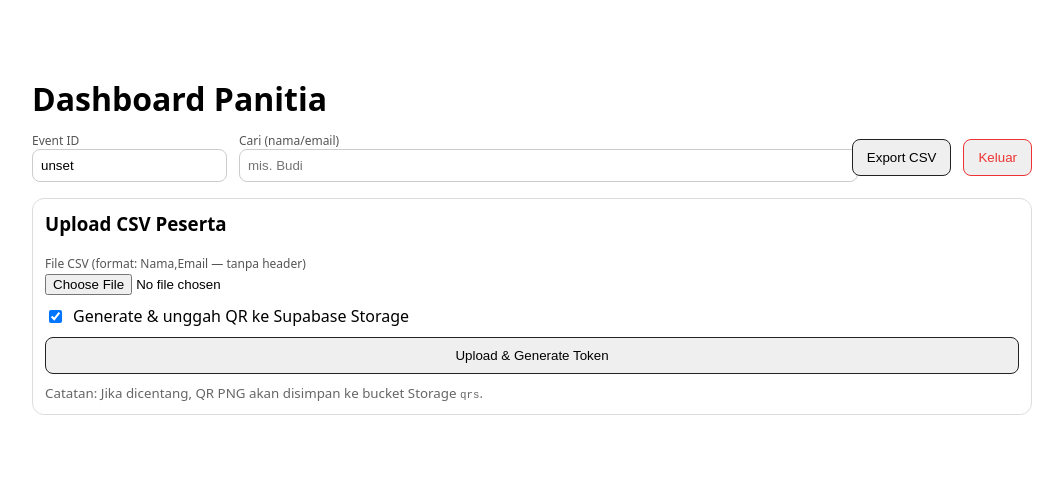
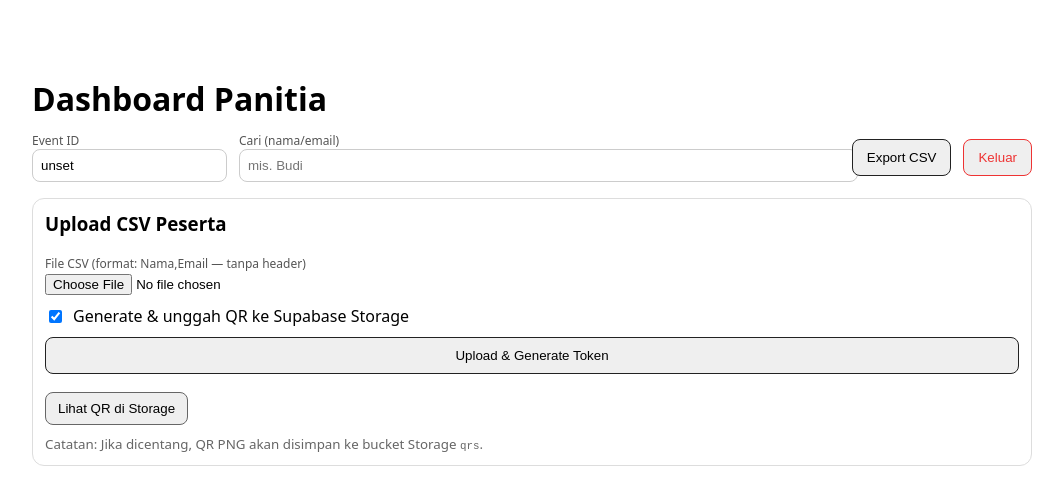
Before and after one commit to Dangetawidjaja/presensi-qr-nextjs, a Next.js app in the folder presensi-qr-nextjs/: page /admin in a window 1280 px wide. Both pictures are taken after typing "Sample123" into the empty fields and a click on the button "Masuk". Shown: the top 504 px of the page, without its empty margins (108-1171 px from the left). Built offline with nearby package versions, Linux system fonts and the light colour scheme; no server answers.

Commit message:
Update page.tsx

```diff
--- a/presensi-qr-nextjs/app/admin/page.tsx
+++ b/presensi-qr-nextjs/app/admin/page.tsx
@@ -135,11 +135,31 @@ export default function AdminPage() {
               <button type="submit" style={{padding:'10px 14px',border:'1px solid #222',borderRadius:8,cursor:'pointer'}}>
                 Upload & Generate Token
               </button>
+
+              {/* Cek Storage */}
+              <div style={{marginTop:8}}>
+                <button
+                  type="button"
+                  onClick={async () => {
+                    if (!adminKey) { alert('Masukkan ADMIN_KEY dulu'); return; }
+                    const res = await fetch(`/api/admin/storage-list?event_id=${encodeURIComponent(eventId)}`, {
+                      headers: { 'x-admin-key': adminKey }
+                    });
+                    const json = await res.json();
+                    if (!json.ok) { alert('Gagal list: ' + json.error); return; }
+                    if (!json.files?.length) { alert('Belum ada file di qrs/' + eventId); return; }
+                    const list = json.files.map((f: any) => f.name).join('\n');
+                    alert('File di qrs/' + eventId + ':\n' + list);
+                  }}
+                  style={{padding:'8px 12px', border:'1px solid #666', borderRadius:8, cursor:'pointer'}}
+                >
+                  Lihat QR di Storage
+                </button>
+              </div>
+
               <small style={{color:'#666'}}>Catatan: Jika dicentang, QR PNG akan disimpan ke bucket Storage <code>qrs</code>.</small>
             </form>
           </section>
-
-          {/* Statistik dan tabel check-in tetap seperti sebelumnya */}
         </>
       )}
     </main>
```
